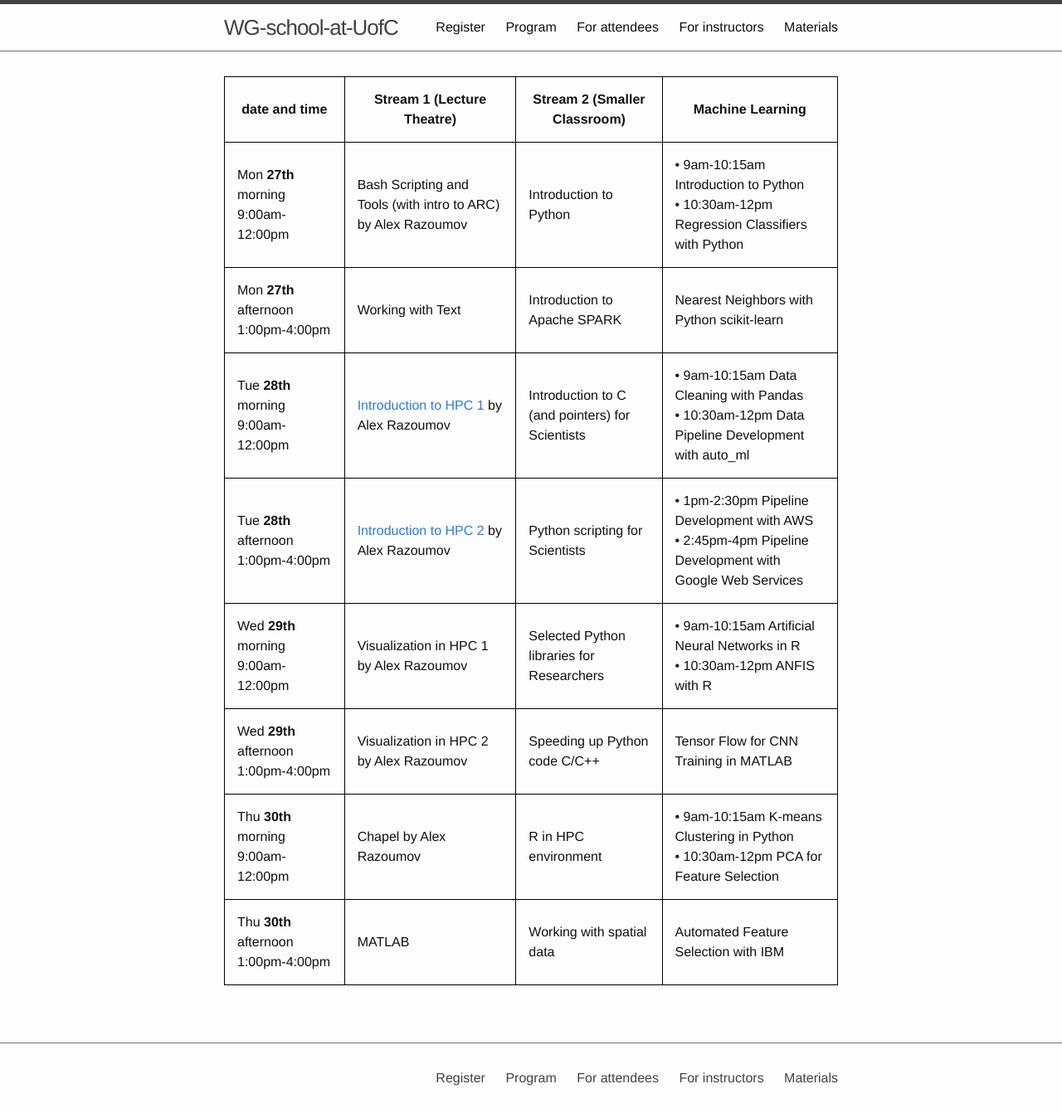
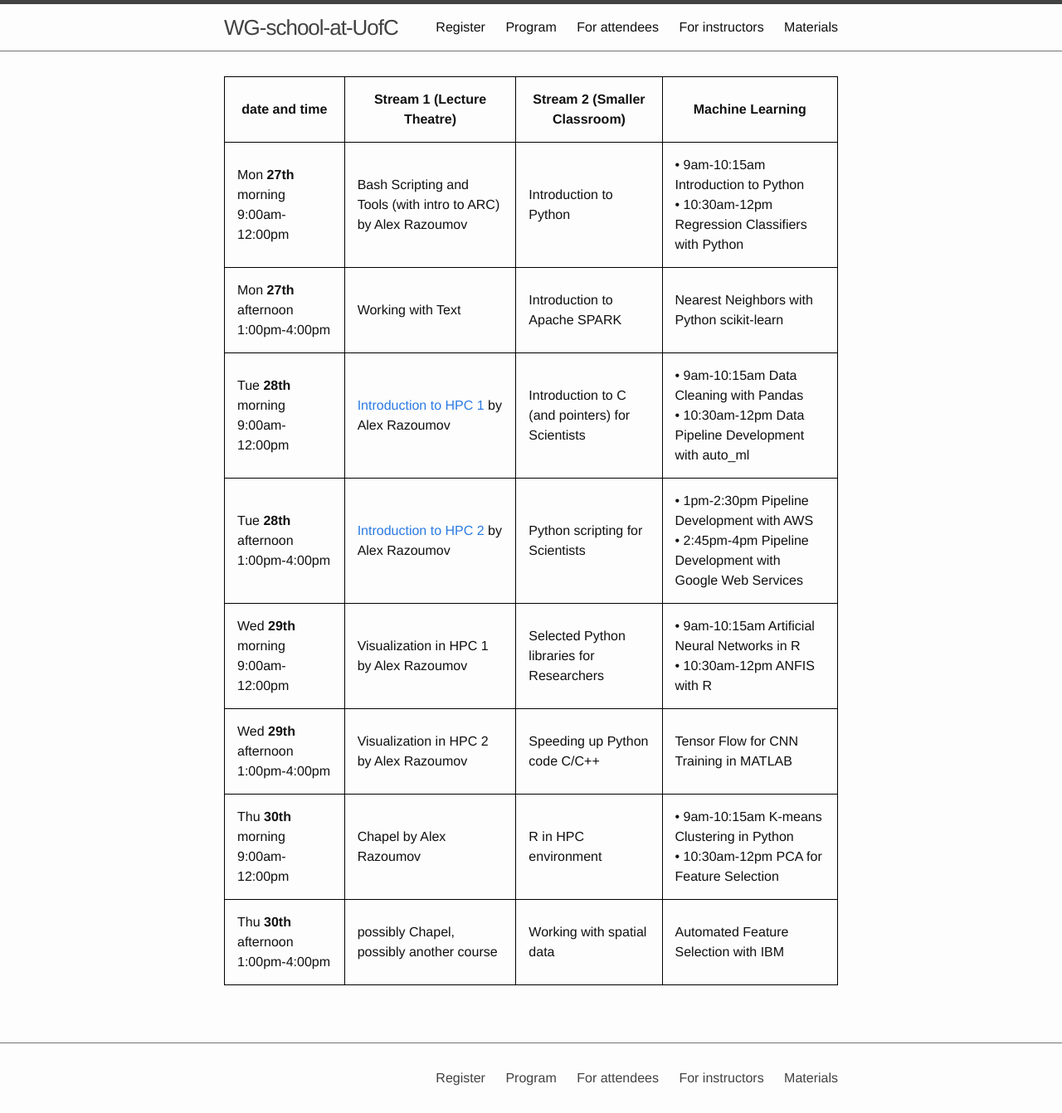
Before and after one commit to WestGrid/ubcSummerSchool2019, a Jekyll site: the page built from 1-program.md, in a window 1280 px wide. Shown: the whole page at 83% size. Built offline with Jekyll 4.4.1, drawn with Linux system fonts in a browser that asks for light colours.

Commit message:
2019-Feb-07 09:35

```diff
--- a/1-program.md
+++ b/1-program.md
@@ -15,7 +15,7 @@ nav: true
 | Wed **29th** morning 9:00am-12:00pm | Visualization in HPC 1 by Alex Razoumov | Selected Python libraries for Researchers | • 9am-10:15am Artificial Neural Networks in R <br> • 10:30am-12pm ANFIS with R |
 | Wed **29th** afternoon 1:00pm-4:00pm | Visualization in HPC 2 by Alex Razoumov | Speeding up Python code C/C++ | Tensor Flow for CNN Training in MATLAB |
 | Thu **30th** morning 9:00am-12:00pm | Chapel by Alex Razoumov | R in HPC environment | • 9am-10:15am K-means Clustering in Python <br> • 10:30am-12pm PCA for Feature Selection |
-| Thu **30th** afternoon 1:00pm-4:00pm | MATLAB | Working with spatial data | Automated Feature Selection with IBM |
+| Thu **30th** afternoon 1:00pm-4:00pm | possibly Chapel, possibly another course | Working with spatial data | Automated Feature Selection with IBM |
 {:.mbtablestyle}
 
 &nbsp;
```
Also changed, not shown: 1 other file.
